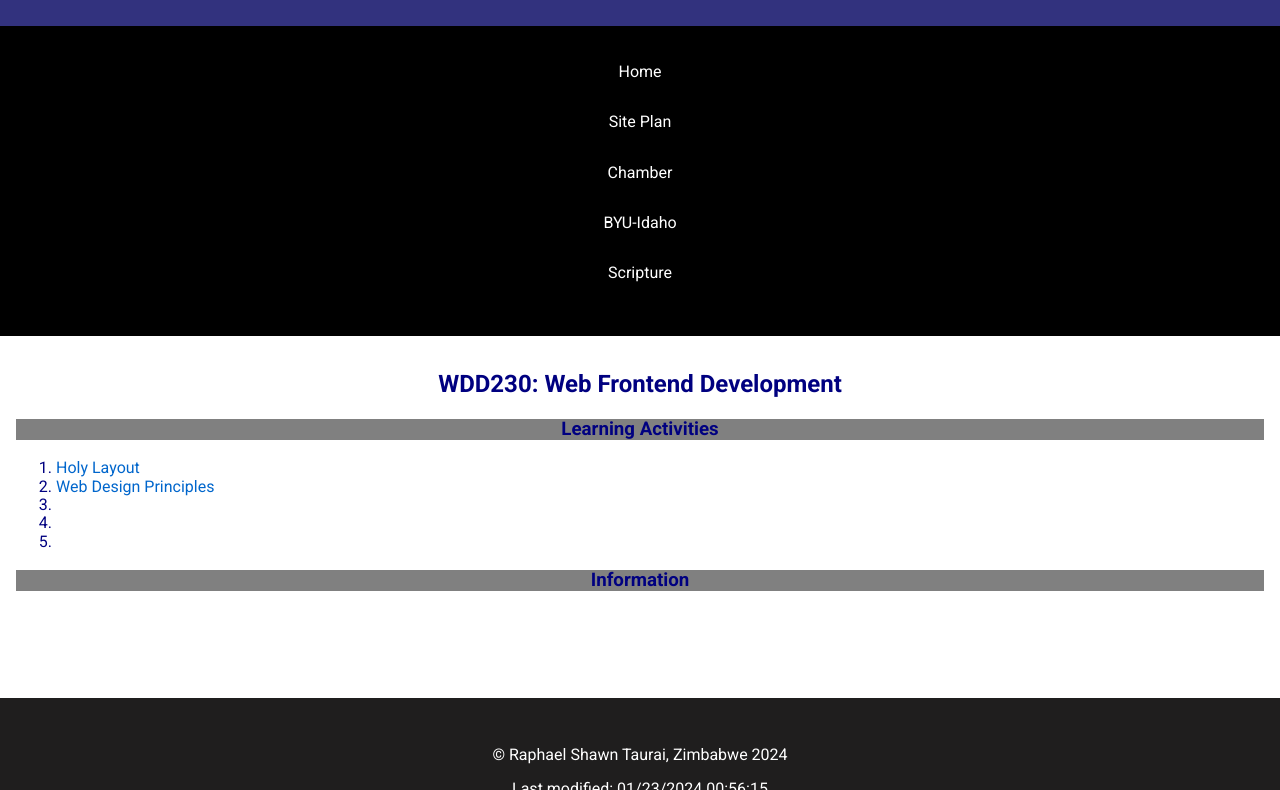
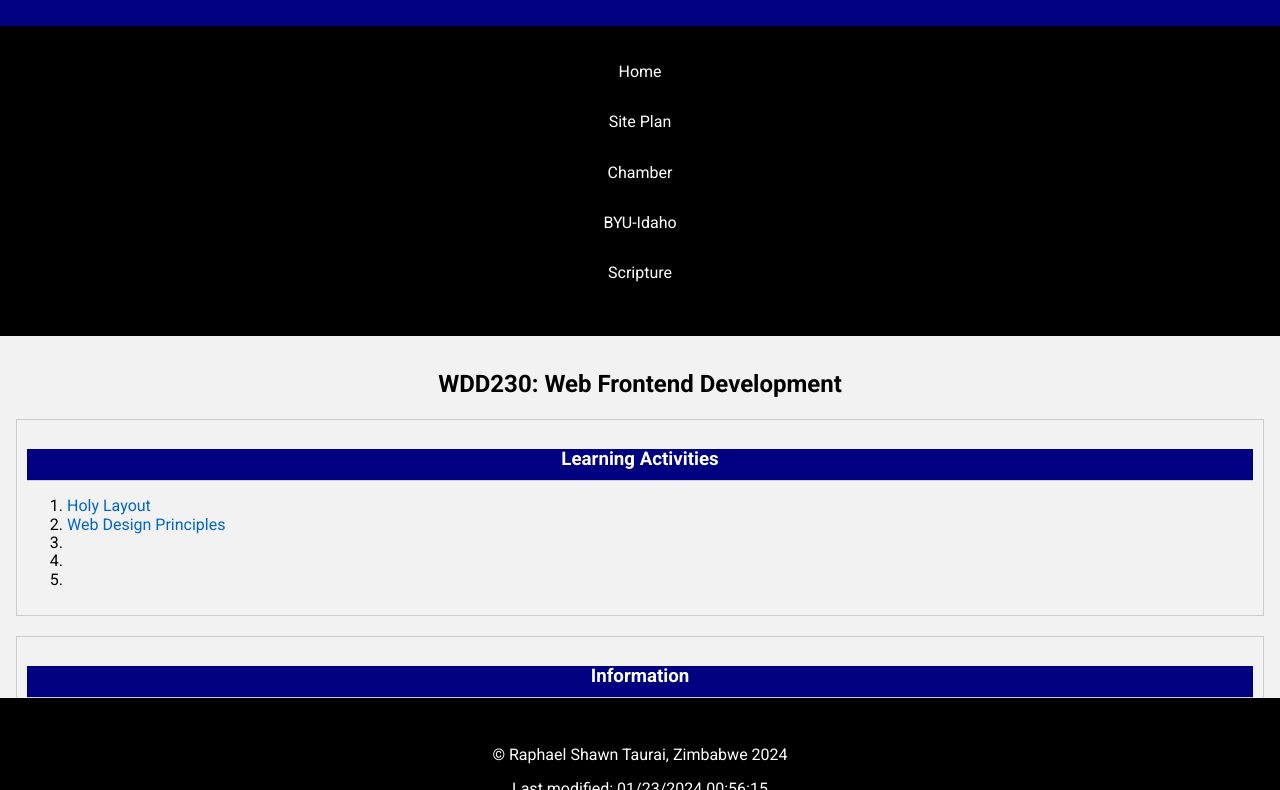
Before and after one commit to raphaeltaurai/wdd230, a plain HTML site: page index.html in a window 1280 px wide. Shown: the part 168-958 px from the top of the page. Drawn offline with Linux system fonts and the light colour scheme.

Commit message:
A few enhancement touches

```diff
--- a/styles/base.css
+++ b/styles/base.css
@@ -1,6 +1,7 @@
 /* Import Google Fonts API */
 @import url('https://fonts.googleapis.com/css2?family=Roboto:wght@400;700&display=swap');
 
+@import url('https://fonts.googleapis.com/css2?family=Almarai&family=Roboto&display=swap');
 /* Apply color scheme and typography */
 body {
   display: grid;
@@ -15,7 +16,9 @@ body {
 
 h3, h2 {
   text-align: center;
+  font-family: 'Roboto', sans-serif;
 }
+
 
 a {
   color: #0066cc;
@@ -31,7 +34,7 @@ header {
   display: flex;
   justify-content: center;
   align-items: center;
-  background: rgb(50, 50, 126);
+  background: navy;
   padding: 2rem;
   grid-column: 1 / 3;
 }
@@ -66,32 +69,30 @@ nav a:hover {
 }
 
 main {
-  background:white;
   height: 330px;
   padding: 1rem;
-  color: navy;
-
+  color:black
 }
 
 h3 {
-    background-color: grey;
+    background-color: navy;
+    color:white;
 }
 
-.section-title {
-  display: flex;
-  align-items: center;
-  color: white;
+.card {
+  border: 1px solid #ccc;
+  padding: 10px;
+  margin-bottom: 20px;
 }
 
-.section-title::after {
-  content: '';
-  flex-grow: 1;
-  border-bottom: 1px solid white;
-  margin-left: 1rem;
+.card h3 {
+  border-bottom: 1px solid #ccc;
+  padding-bottom: 10px;
+  margin-bottom: 10px;
 }
 
 footer {
-  background: rgb(31, 30, 30);
+  background: black;
   padding: 2rem;
   text-align: center;
   grid-column: 1 / 3;
```
